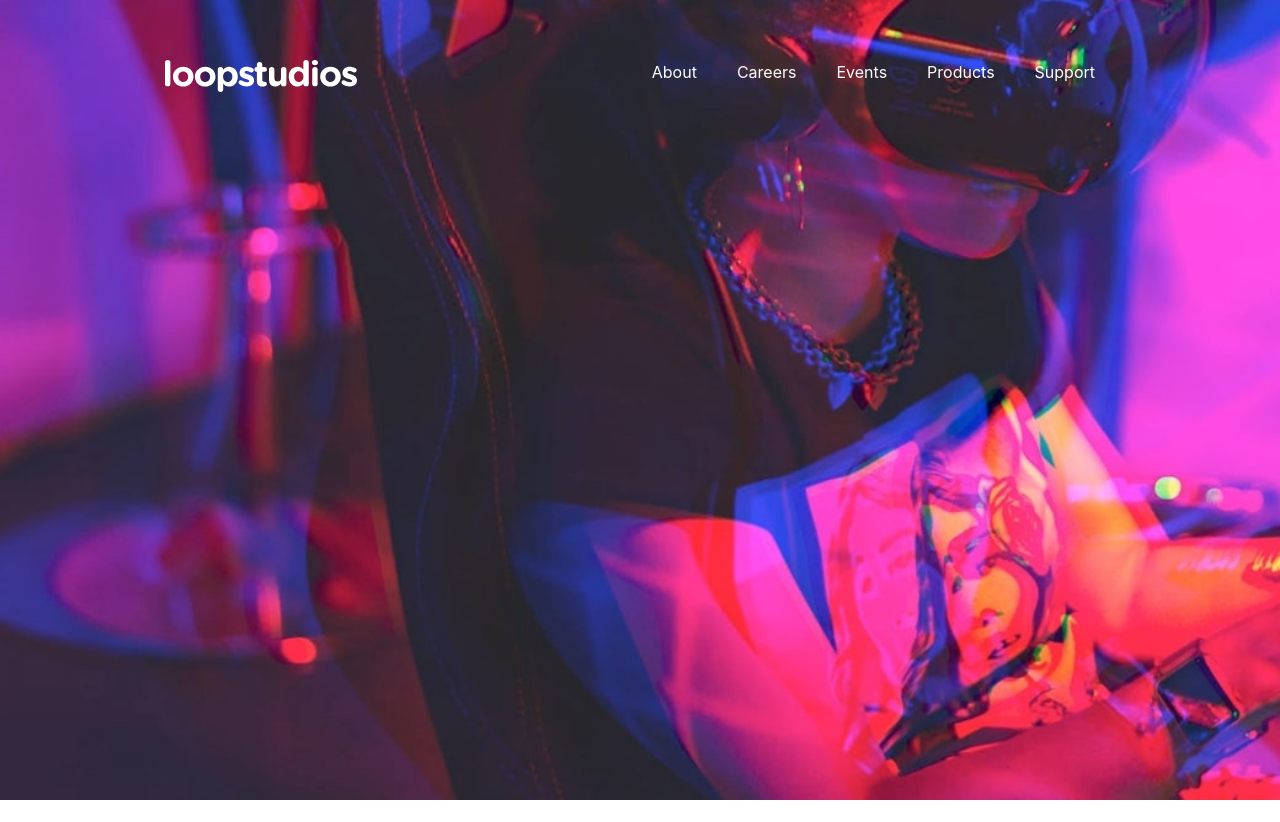
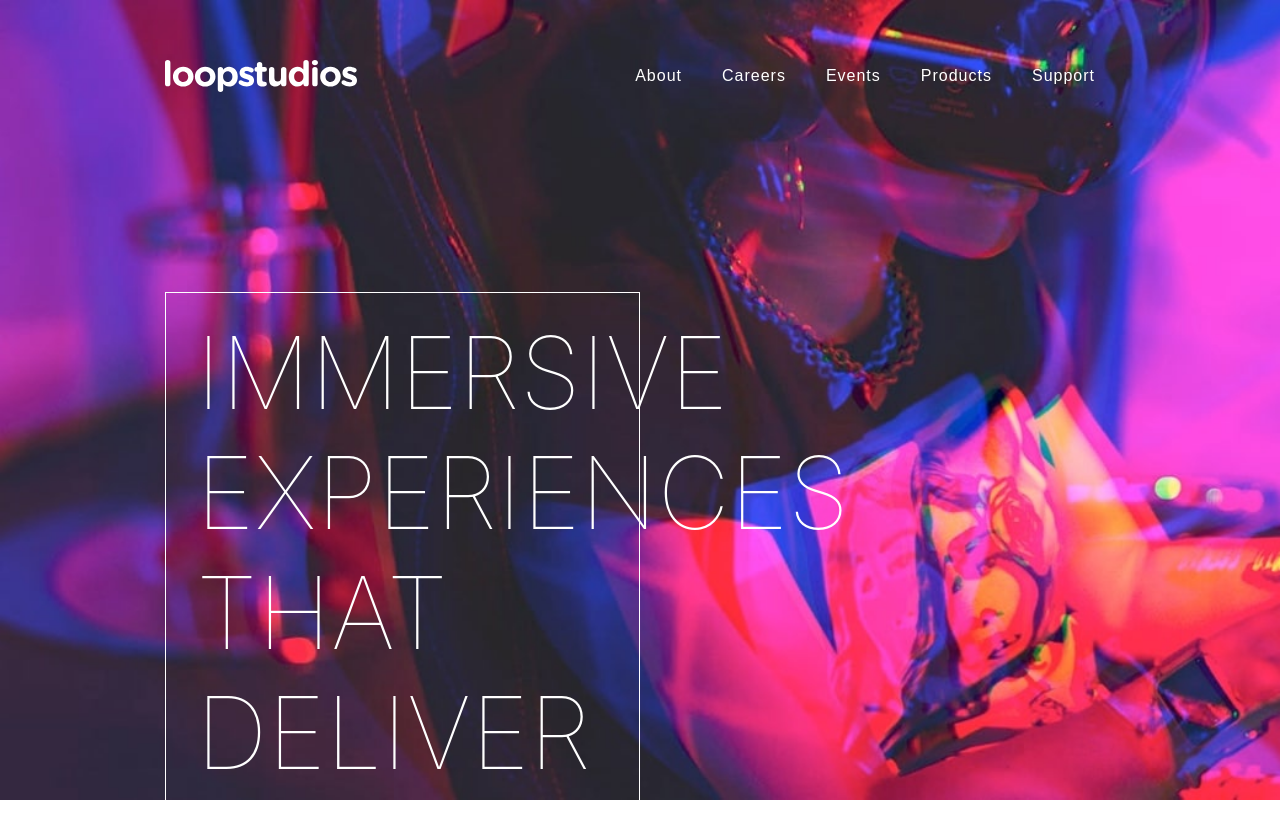
Before and after one commit to G3nK3n/Loopstudio_Landing_Page, a React (Create React App) app in the folder landing-page/: page / in a window 1280 px wide. Before the commit the page ends 800 px from the top, so only its background shows below. Built offline with nearby package versions, Linux system fonts and the light colour scheme.

Commit message:
Fixed Links

```diff
--- a/landing-page/src/Components/Header/Header.js
+++ b/landing-page/src/Components/Header/Header.js
@@ -15,14 +15,22 @@ const header = () => (
                     <div>
                         <a href="#"><img src={Img1} /></a>
                         <div className={classes.Links}>
-                            <a href="#">About</a>
-                            <a href="#">Careers</a>
-                            <a href="#">Events</a>
-                            <a href="#">Products</a>
-                            <a href="#">Support</a>
+                            <a className={classes.About} href="#">About</a>
+                            <a className={classes.Careers} href="#">Careers</a>
+                            <a className={classes.Events} href="#">Events</a>
+                            <a className={classes.Products} href="#">Products</a>
+                            <a className={classes.Support} href="#">Support</a>
                         </div>
                     </div>
-
+                </Col>
+            </Row>
+            <Row className={classes.HeaderBodyRow}>
+                <Col>
+                    <div className={classes.OuterHeaderBody}>
+                        <div className={classes.HeaderBody}>
+                            <h1>IMMERSIVE EXPERIENCES THAT DELIVER</h1>
+                        </div>
+                    </div>
                 </Col>
             </Row>
         </Container>
--- a/landing-page/src/Components/Header/Header.module.css
+++ b/landing-page/src/Components/Header/Header.module.css
@@ -12,10 +12,71 @@
 
 .Links {
     float: right;
+    margin-top:3px;
 }
 
 .Links a {
     margin: 0 20px;
     color: white;
+    font-family: 'Alata', sans-serif;
+    letter-spacing: 1px;
+}
 
+.Links a:hover{
+    text-decoration: none;
+    color: white;
 }
+
+
+/* Links :Hover with ::After, Try using Div's next time */
+.Links a:hover::after {
+    content:" ";
+    width: 30px;
+    border-bottom: 1px solid white;
+    position: absolute;
+    top:40px;
+}
+
+.About:hover::after {
+    margin-left:-37px !important;
+}
+
+.Careers:hover::after {
+    margin-left:-45px !important;
+}
+
+.Events:hover::after {
+    margin-left:-43px !important;
+}
+
+.Products:hover::after {
+    margin-left:-50px !important;
+}
+
+.Support:hover::after {
+    margin-left:-46px !important;
+}
+
+
+
+
+
+
+
+/* THIS SECTION IS FOR THE HEADR BODY */
+
+.OuterHeaderBody {
+    padding-right: 50%;
+}
+
+.HeaderBody {
+    border: 1px solid white;
+    margin-top: 200px;
+    padding: 20px 0px 20px 30px;
+}
+
+.HeaderBody h1 {
+    color: white;
+    font-size: 100px;
+    font-weight: 100;
+}
```
